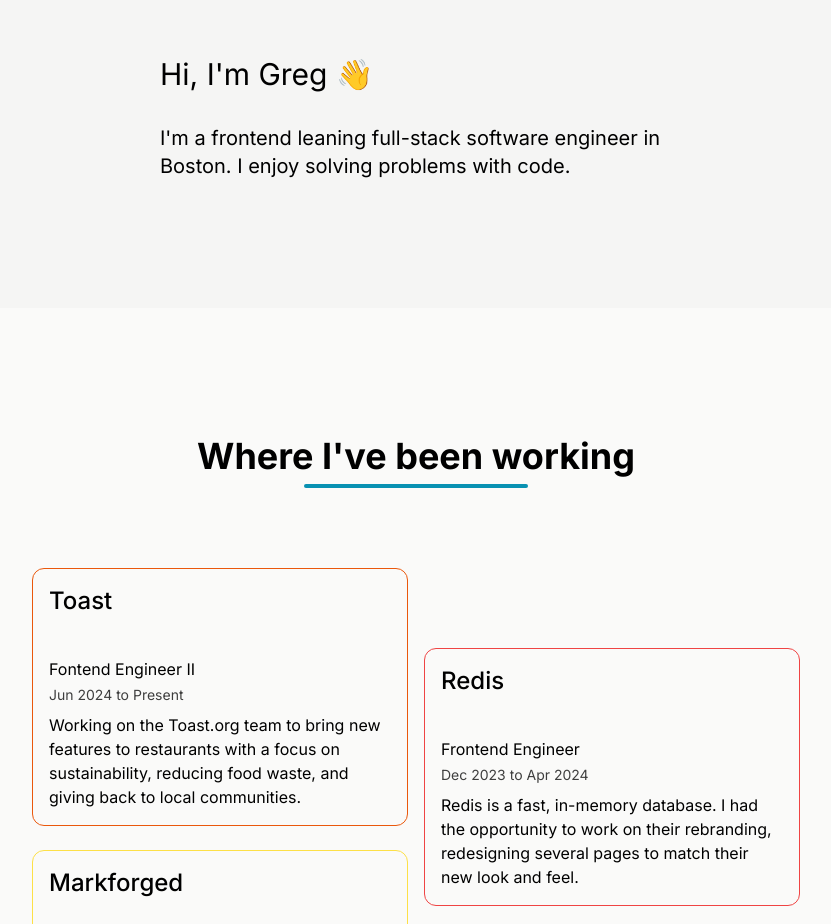
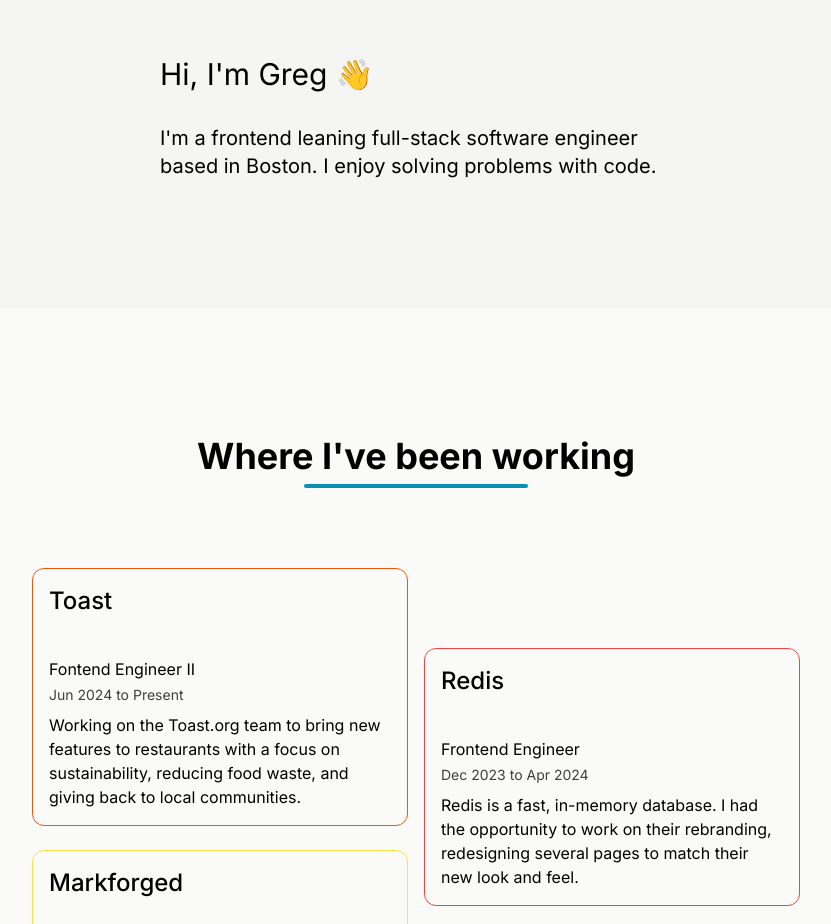
Before and after one commit to IsItGreg/gsme.dev-v3, a Next.js app: page / in a window 1280 px wide. Shown: the part 920-1844 px from the top of the page, without its empty margins (224-1055 px from the left). Built offline with nearby package versions, Linux system fonts and the light colour scheme.

Commit message:
Fix desc

```diff
--- a/app/components/about.tsx
+++ b/app/components/about.tsx
@@ -4,8 +4,8 @@
       <div className="mx-auto flex max-w-lg flex-col">
         <h1 className="text-2xl sm:text-3xl">Hi, I'm Greg 👋</h1>
         <p className="mt-8 text-lg sm:text-xl">
-          I'm a frontend leaning full-stack software engineer in Boston. I enjoy
-          solving problems with code.
+          I'm a frontend leaning full-stack software engineer based in Boston. I
+          enjoy solving problems with code.
         </p>
       </div>
     </div>
```
